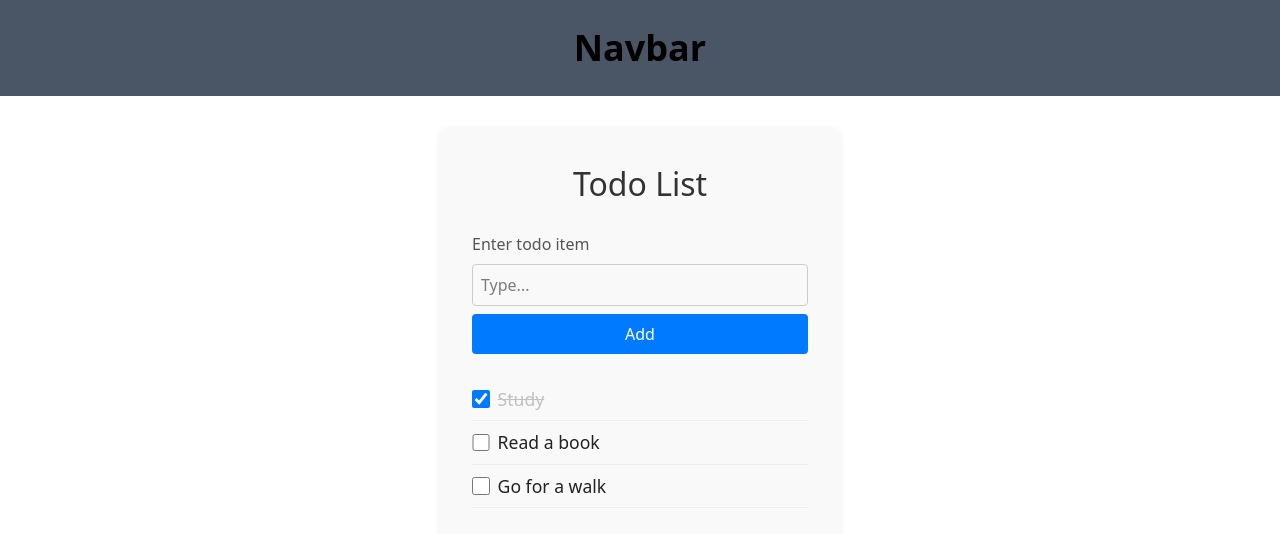
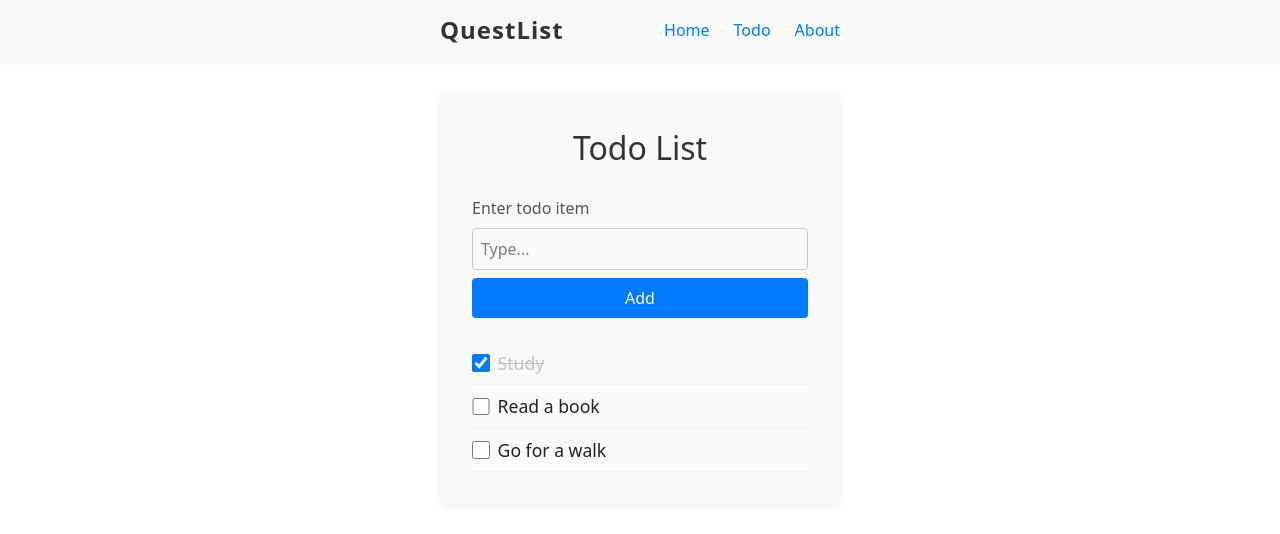
Before and after one commit to allocated-dev/todo-app-react, a React (Vite) app: page /todos in a window 1280 px wide. Shown: the top 534 px of the page. Built offline with nearby package versions, Linux system fonts and the light colour scheme.

Commit message:
Add Navbar component with styling and links

```diff
--- a/src/components/Navbar.jsx
+++ b/src/components/Navbar.jsx
@@ -1,7 +1,22 @@
+import "../style/Navbar.css";
+
 export default function Navbar() {
-    return (
-        <nav className="flex justify-center items-center gap-2 h-24 bg-gray-600">
-            <h1 className="text-4xl font-bold">Navbar</h1>
-        </nav>
-    )
+  return (
+    <nav className="navbar">
+      <div className="navbar-container">
+        <div className="navbar-brand">QuestList</div>
+        <div className="navbar-links">
+          <a href="/" className="navbar-link">
+            Home
+          </a>
+          <a href="/todos" className="navbar-link">
+            Todo
+          </a>
+          <a href="/about" className="navbar-link">
+            About
+          </a>
+        </div>
+      </div>
+    </nav>
+  );
 }
--- /dev/null
+++ b/src/style/Navbar.css
@@ -0,0 +1,49 @@
+.navbar {
+  width: 100%;
+  background: #f9f9f9;
+  color: #333;
+  padding: 0.75rem 0;
+  box-shadow: 0 2px 8px rgba(0, 0, 0, 0.07);
+}
+
+.navbar-container {
+  max-width: 400px;
+  margin: 0 auto;
+  display: flex;
+  align-items: center;
+  justify-content: space-between;
+  width: 100%;
+}
+
+.navbar-brand {
+  font-size: 1.5rem;
+  font-weight: bold;
+  letter-spacing: 1px;
+  color: #333;
+}
+
+.navbar-links {
+  display: flex;
+  gap: 1.5rem;
+}
+
+.navbar-link {
+  color: #007bff;
+  text-decoration: none;
+  font-size: 1rem;
+  transition: color 0.2s;
+  font-weight: 500;
+  padding: 0;
+  margin: 0;
+  box-sizing: border-box;
+}
+
+.navbar-link:hover,
+.navbar-link:active,
+.navbar-link.active {
+  color: #0056b3;
+  font-weight: 500;
+  text-decoration: underline;
+  padding: 0;
+  margin: 0;
+}
```
